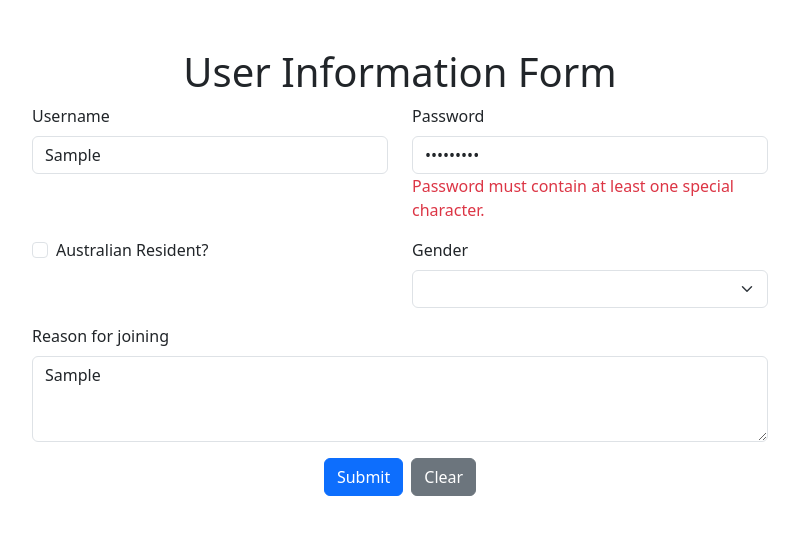
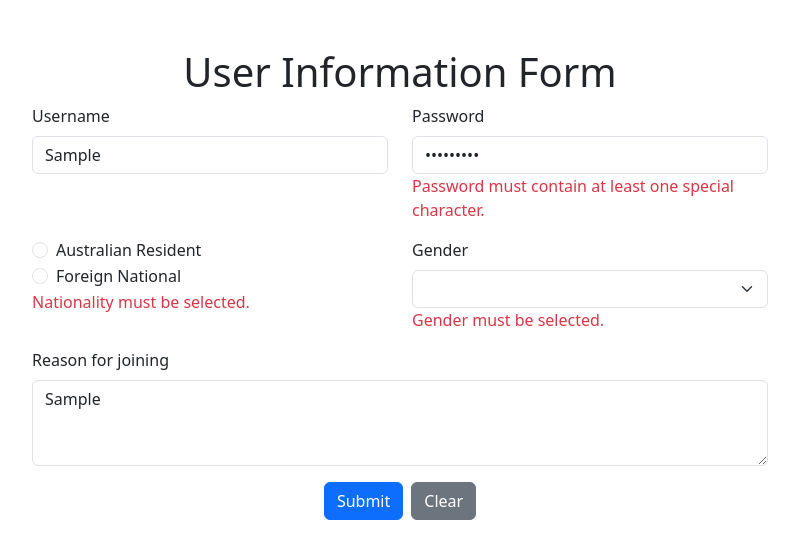
Before and after one commit to internetpremn/fit5032-labs, a Vue app: page / in a window 1280 px wide. Both pictures are taken after typing "Sample", "Sample123", "Sample" into the empty fields and a click on the button "Submit". Shown: the top 558 px of the page, without its empty margins (240-1039 px from the left). Built offline with nearby package versions, Linux system fonts and the light colour scheme.

Commit message:
Week 4, Activity 1-3

```diff
--- a/src/components/Form.vue
+++ b/src/components/Form.vue
@@ -36,23 +36,54 @@
           </div>
           <div class="row mb-3">
             <div class="col-sm-6">
-              <div class="form-check">
-                <input
-                  type="checkbox"
-                  class="form-check-input"
-                  id="isAustralian"
-                  v-model="formData.isAustralian"
-                />
-                <label class="form-check-label" for="isAustralian">Australian Resident?</label>
+              <div class="col-sm-6">
+                <div class="form-check">
+                  <input
+                    type="radio"
+                    class="form-check-input"
+                    id="isAustralian"
+                    value="Austalian Resident"
+                    @blur="() => validateNationality(true)"
+                    @input="() => validateNationality(false)"
+                    v-model="formData.nationality"
+                  />
+                  <label class="form-check-label" for="isAustralian">Australian Resident</label>
+                </div>
+              </div>
+              <div class="col-sm-8">
+                <div class="form-check">
+                  <input
+                    type="radio"
+                    class="form-check-input"
+                    id="isForeign"
+                    value="Foreign National"
+                    v-model="formData.nationality"
+                  />
+                  <label class="form-check-label" for="isForeign">Foreign National</label>
+                </div>
+              </div>
+
+              <div v-if="errors.nationality" class="text-danger">
+                {{ errors.nationality }}
               </div>
             </div>
+
             <div class="col-sm-6">
               <label for="gender" class="form-label">Gender</label>
-              <select class="form-select" id="gender" v-model="formData.gender">
+              <select
+                class="form-select"
+                id="gender"
+                @blur="() => validateGender(true)"
+                @input="() => validateGender(false)"
+                v-model="formData.gender"
+              >
                 <option value="male">Male</option>
                 <option value="female">Female</option>
                 <option value="other">Other</option>
               </select>
+              <div v-if="errors.gender" class="text-danger">
+                {{ errors.gender }}
+              </div>
             </div>
           </div>
           <div class="mb-3">
@@ -61,8 +92,13 @@
               class="form-control"
               id="reason"
               rows="3"
+              @blur="() => validateReason(true)"
+              @input="() => validateReason(false)"
               v-model="formData.reason"
             ></textarea>
+            <div v-if="errors.reason" class="text-danger">
+              {{ errors.reason }}
+            </div>
           </div>
           <div class="text-center">
             <button type="submit" class="btn btn-primary me-2">Submit</button>
@@ -80,9 +116,7 @@
                 <ul class="list-group list-group-flush">
                   <li class="list-group-item">Username: {{ card.username }}</li>
                   <li class="list-group-item">Password: {{ card.password }}</li>
-                  <li class="list-group-item">
-                    Australian Resident: {{ card.isAustralian ? 'Yes' : 'No' }}
-                  </li>
+                  <li class="list-group-item">Nationality: {{ card.nationality }}</li>
                   <li class="list-group-item">Gender: {{ card.gender }}</li>
                   <li class="list-group-item">Reason: {{ card.reason }}</li>
                 </ul>
@@ -102,7 +136,7 @@ import { ref } from 'vue'
 const formData = ref({
   username: '',
   password: '',
-  isAustralian: false,
+  nationality: false,
   reason: '',
   gender: ''
 })
@@ -112,7 +146,16 @@ const submittedCards = ref([])
 const submitForm = () => {
   validateName(true)
   validatePassword(true)
-  if (!errors.value.username && !errors.value.password) {
+  validateReason(true)
+  validateGender(true)
+  validateNationality(true)
+  if (
+    !errors.value.username &&
+    !errors.value.password &&
+    !errors.value.reason &&
+    !errors.value.gender &&
+    !errors.value.nationality
+  ) {
     submittedCards.value.push({
       ...formData.value
     })
@@ -124,7 +167,7 @@ const clearData = () => {
   formData.value = {
     username: '',
     password: '',
-    isAustralian: false,
+    nationality: false,
     reason: '',
     gender: ''
   }
@@ -137,7 +180,7 @@ const clearForm = () => {
 const errors = ref({
   username: null,
   password: null,
-  resident: null,
+  nationality: null,
   gender: null,
   reason: null
 })
@@ -172,6 +215,30 @@ const validatePassword = (blur) => {
     errors.value.password = null
   }
 }
+
+const validateReason = (blur) => {
+  if (formData.value.reason.length < 1) {
+    if (blur) errors.value.reason = 'Reason must be filled.'
+  } else {
+    errors.value.reason = null
+  }
+}
+
+const validateGender = (blur) => {
+  if (formData.value.gender.length < 1) {
+    if (blur) errors.value.gender = 'Gender must be selected.'
+  } else {
+    errors.value.gender = null
+  }
+}
+
+const validateNationality = (blur) => {
+  if (formData.value.nationality < 1) {
+    if (blur) errors.value.nationality = 'Nationality must be selected.'
+  } else {
+    errors.value.nationality = null
+  }
+}
 </script>
 
 <style scoped>
```
